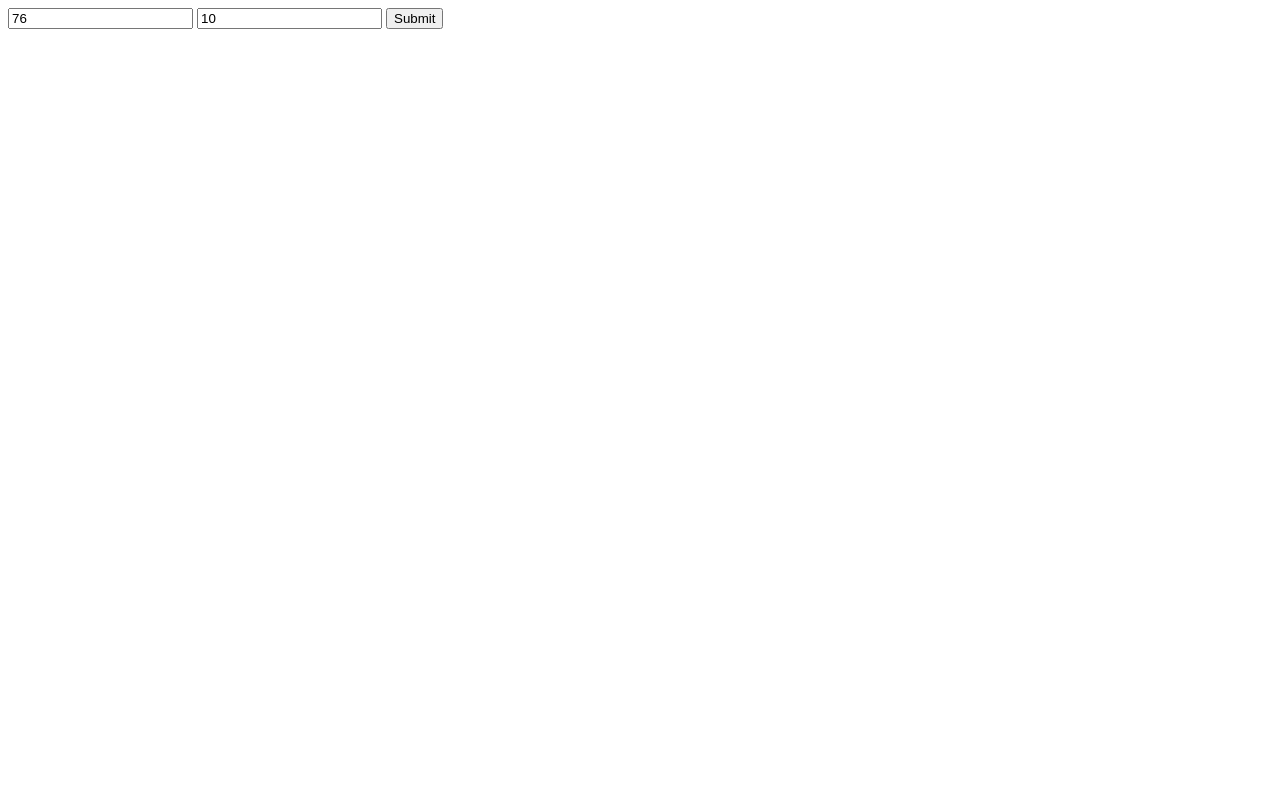
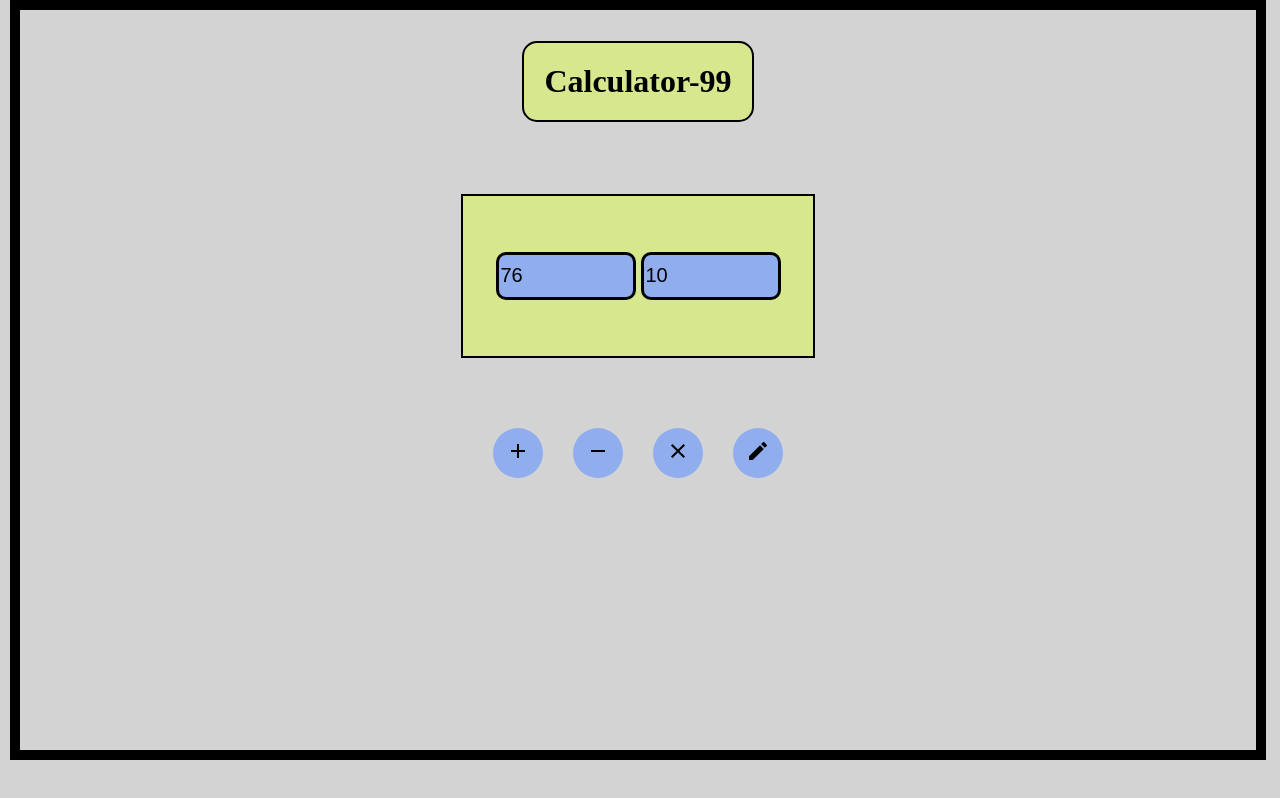
Before and after one commit to franzosterkamp/calculator-99, a website built with Parcel: page src/index.html in a window 1280 px wide. Built offline with nearby package versions, Linux system fonts and the light colour scheme.

Commit message:
added 3 functions and css style

```diff
--- a/src/index.html
+++ b/src/index.html
@@ -4,22 +4,77 @@
     <meta charset="UTF-8" />
     <meta name="viewport" content="width=device-width, initial-scale=1.0" />
     <meta http-equiv="X-UA-Compatible" content="ie=edge" />
+    <link rel="stylesheet" href="style.css" />
     <title>Calculator-99</title>
   </head>
   <body>
+    <h1 class="header">Calculator-99</h1>
+    <div class="input">
       <input
         type="text"
         name="first"
-      placeholder="Enter first number"
+        placeholder="first"
         value="76"
+        class="first_input"
       />
       <input
         type="text"
         name="second"
-      placeholder="Enter second number"
+        placeholder="second"
         value="10"
+        class="second_input"
       />
-    <button class="submit">Submit</button>
+    </div>
+    <div class="buttons">
+      <button class="plus">
+        <svg
+          xmlns="http://www.w3.org/2000/svg"
+          width="24"
+          height="24"
+          viewBox="0 0 24 24"
+        >
+          <path d="M19 13h-6v6h-2v-6H5v-2h6V5h2v6h6v2z" />
+          <path d="M0 0h24v24H0z" fill="none" />
+        </svg>
+      </button>
+      <button class="minus">
+        <svg
+          xmlns="http://www.w3.org/2000/svg"
+          width="24"
+          height="24"
+          viewBox="0 0 24 24"
+        >
+          <path d="M19 13H5v-2h14v2z" />
+          <path d="M0 0h24v24H0z" fill="none" />
+        </svg>
+      </button>
+      <button class="multi">
+        <svg
+          xmlns="http://www.w3.org/2000/svg"
+          width="24"
+          height="24"
+          viewBox="0 0 24 24"
+        >
+          <path
+            d="M19 6.41L17.59 5 12 10.59 6.41 5 5 6.41 10.59 12 5 17.59 6.41 19 12 13.41 17.59 19 19 17.59 13.41 12z"
+          />
+          <path d="M0 0h24v24H0z" fill="none" />
+        </svg>
+      </button>
+      <button class="divide">
+        <svg
+          xmlns="http://www.w3.org/2000/svg"
+          width="24"
+          height="24"
+          viewBox="0 0 24 24"
+        >
+          <path
+            d="M3 17.25V21h3.75L17.81 9.94l-3.75-3.75L3 17.25zM20.71 7.04c.39-.39.39-1.02 0-1.41l-2.34-2.34c-.39-.39-1.02-.39-1.41 0l-1.83 1.83 3.75 3.75 1.83-1.83z"
+          />
+          <path d="M0 0h24v24H0z" fill="none" />
+        </svg>
+      </button>
+    </div>
     <script src="index.js"></script>
   </body>
 </html>
--- a/src/index.js
+++ b/src/index.js
@@ -1,10 +1,26 @@
 const firstElement = document.querySelector("[name=first]");
 const secondElement = document.querySelector("[name=second]");
-const submitButton = document.querySelector(".submit");
+const plusButton = document.querySelector(".plus");
+const minusButton = document.querySelector(".minus");
+const multiButton = document.querySelector(".multi");
+const divideButton = document.querySelector(".divide");
 
-alert("hallo");
-
-submitButton.addEventListener("click", function() {
+plusButton.addEventListener("click", function() {
   const sum = parseInt(firstElement.value) + parseInt(secondElement.value);
   alert(sum);
 });
+
+minusButton.addEventListener("click", function() {
+  const sum = parseInt(firstElement.value) - parseInt(secondElement.value);
+  alert(sum);
+});
+
+multiButton.addEventListener("click", function() {
+  const sum = parseInt(firstElement.value) * parseInt(secondElement.value);
+  alert(sum);
+});
+
+divideButton.addEventListener("click", function() {
+  const sum = parseInt(firstElement.value) / parseInt(secondElement.value);
+  alert(sum);
+});
--- /dev/null
+++ b/src/style.css
@@ -0,0 +1,74 @@
+.first_input {
+  width: 130px;
+  height: 40px;
+  font-size: 20px;
+  border-radius: 10px;
+  border: solid;
+  background-color: rgb(144, 174, 238);
+}
+
+.second_input {
+  width: 130px;
+  height: 40px;
+  font-size: 20px;
+  border-radius: 10px;
+  border: solid;
+  justify-content: center;
+  background-color: rgb(144, 174, 238);
+}
+
+body {
+  display: flex;
+  width: 95vw;
+  background-color: lightgrey;
+  height: 90vh;
+  border: solid 10px;
+  padding: 10px;
+  margin: 0 10px;
+  flex-direction: column;
+  align-items: center;
+}
+
+.input {
+  width: 290px;
+  height: 20px;
+  display: flex;
+  justify-content: space-around;
+  align-items: center;
+  margin: 50px;
+  border: black solid 2px;
+  background-color: rgb(215, 231, 142);
+  padding: 70px 30px;
+  /* align-items: center;
+  background-color: lightgoldenrodyellow; */
+}
+.buttons {
+  display: flex;
+  /* border: black solid 2px; */
+  justify-content: space-around;
+  /* width: 300px; */
+  margin-top: 20px;
+}
+
+button {
+  margin: 0 15px;
+  border: none;
+  background-color: rgb(144, 174, 238);
+  width: 50px;
+  height: 50px;
+  border-radius: 50%;
+
+  padding: 5px;
+}
+
+.header {
+  background-color: rgb(215, 231, 142);
+  border: black solid 2px;
+  text-align: center;
+  padding: 20px;
+  border-radius: 15px;
+}
+
+svg {
+  font-weight: bold;
+}
```
Lines whose indentation alone changed are shown as unchanged.
